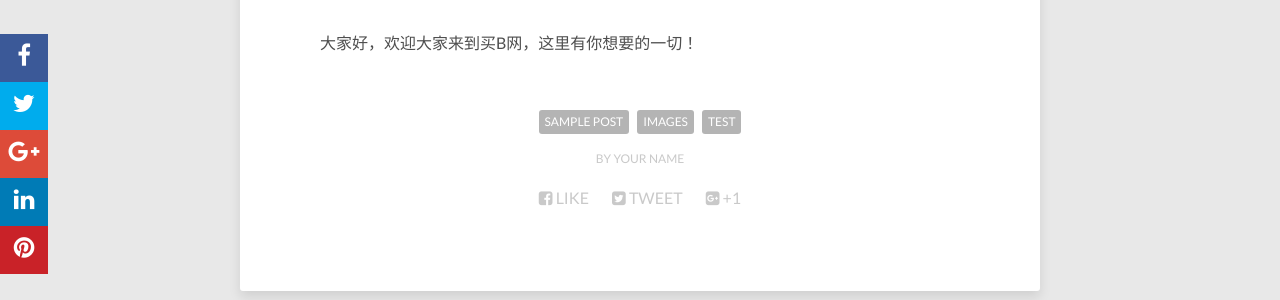
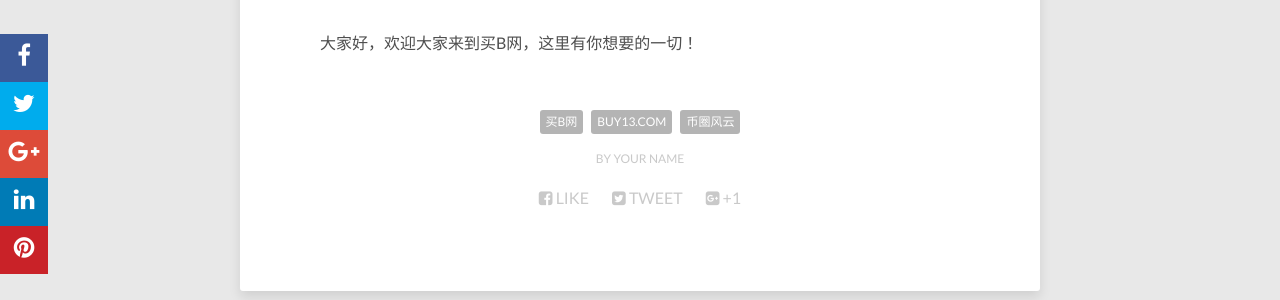
Before and after one commit to lijx127/buy13, a Jekyll site: the page built from _posts/2017-11-1-1.md, in a window 1280 px wide and 900 px high, scrolled down 329 px. Shown: the part 146-446 px from the top of the window. Built offline with Jekyll 4.4.1, drawn with Linux system fonts in a browser that asks for light colours; nearby versions of some CDN libraries; comment, search, counter and statistics services are not loaded.

Commit message:
Update 2017-11-1-1.md

```diff
--- a/_posts/2017-11-1-1.md
+++ b/_posts/2017-11-1-1.md
@@ -2,7 +2,7 @@
 layout: post
 title: "欢迎大家来到买B网"
 description: "买B网，buy13.com,买币网，币圈风云，小道消息"
-tags: [sample post, images, test]
+tags: [买B网, buy13.com, 币圈风云]
 categories: [sample, intro]
 ---
 大家好，欢迎大家来到买B网，这里有你想要的一切！
```
